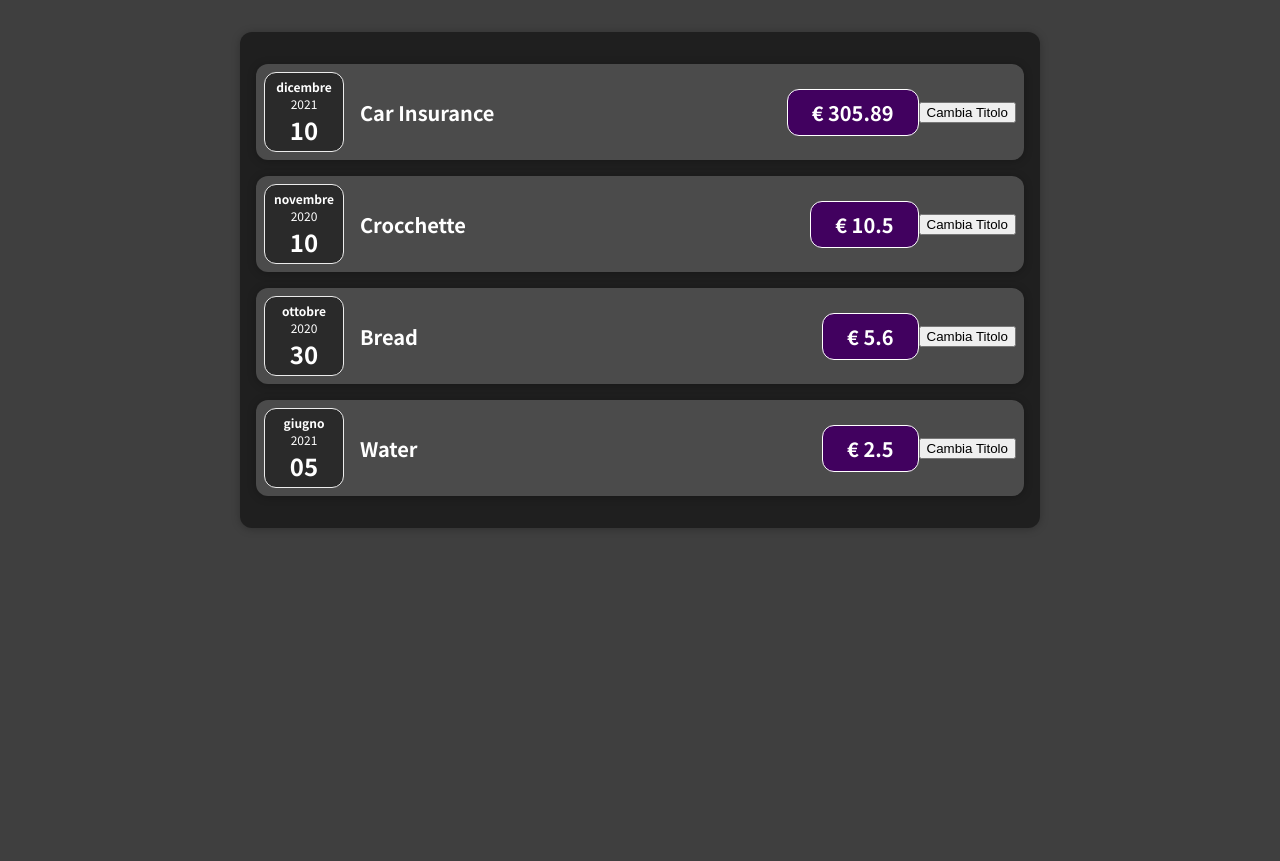
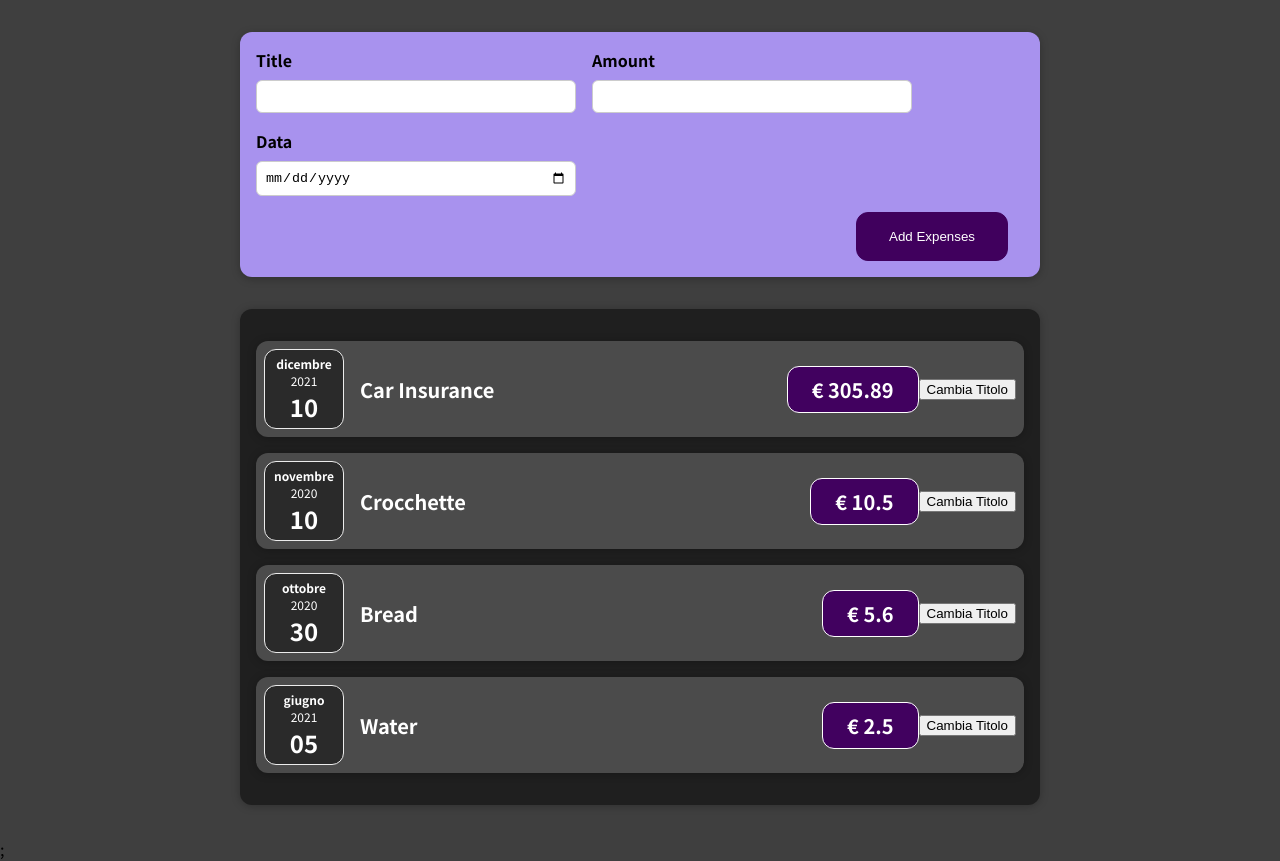
Before and after one commit to Arianna1996/Expenses, a React (Create React App) app: page / in a window 1280 px wide. Before the commit the page ends 800 px from the top, so only its background shows below. Built offline with nearby package versions, Linux system fonts and the light colour scheme.

Commit message:
second commit

```diff
--- a/src/App.js
+++ b/src/App.js
@@ -1,4 +1,5 @@
 import Expenses from "./components/Expenses/Expenses";
+import NewExpense from "./components/NewExpense/NewExpense";
 
 function App() {
   const expenses = [
@@ -28,7 +29,12 @@
     },
   ];
 
-  return <Expenses expenses={expenses} />;
+  return (
+    <div>
+      <NewExpense />
+      <Expenses expenses={expenses} />;
+    </div>
+  );
 }
 
 export default App;
--- a/src/components/Expenses/ExpenseItem.js
+++ b/src/components/Expenses/ExpenseItem.js
@@ -1,14 +1,14 @@
-import React from "react"; //Facoltativo
 import ExpenseDate from "./ExpenseDate";
 import "./ExpenseItem.css";
+import React, { useState } from "react";
 import Card from "../UI/Card";
 
 const ExpenseItem = (props) => {
-  let title = props.title;
-
+  const [title, setTitle] = useState(props.title);
+  console.log("ExpenseItem rivalutato da React");
   const clickHandler = () => {
-    title = "Aggiornato";
-    console.log("Cliccato!!");
+    setTitle("Update!");
+    console.log(title);
   };
   return (
     <Card className="expense-item">
--- /dev/null
+++ b/src/components/NewExpense/ExpenseForm.css
@@ -0,0 +1,25 @@
+.new-expense__controls {
+  display: flex;
+  flex-wrap: wrap;
+  gap: 1rem;
+  margin-bottom: 1rem;
+  text-align: left;
+}
+
+.new-expense__control label {
+  font-weight: bold;
+  margin-bottom: 0.5rem;
+  display: block;
+}
+
+.new-expense__control input {
+  padding: 0.5rem;
+  border-radius: 6px;
+  border: 1px solid #ccc;
+  width: 20rem;
+  max-width: 100%;
+}
+
+.new-expense__actions {
+  text-align: right;
+}
--- /dev/null
+++ b/src/components/NewExpense/ExpenseForm.js
@@ -0,0 +1,27 @@
+import "./ExpenseForm.css";
+
+const ExpenseForm = (props) => {
+  return (
+    <form>
+      <div className="new-expense__controls">
+        <div className="new-expense__control">
+          <label>Title</label>
+          <input type="text" />
+        </div>
+        <div className="new-expense__control">
+          <label>Amount</label>
+          <input type="number" min="0.01" step="0.01" />
+        </div>
+        <div className="new-expense__control">
+          <label>Data</label>
+          <input type="date" min="2019-01-01" max="2022-12-31" />
+        </div>
+      </div>
+      <div className="new-expense__actions">
+        <button type="submit">Add Expenses</button>
+      </div>
+    </form>
+  );
+};
+
+export default ExpenseForm;
--- /dev/null
+++ b/src/components/NewExpense/NewExpense.css
@@ -0,0 +1,21 @@
+.new-expense {
+  background-color: #a892ee;
+  padding: 1rem;
+  margin: 2rem auto;
+  width: 50rem;
+  max-width: 50rem;
+  max-width: 95%;
+  border-radius: 12px;
+  text-align: center;
+  box-shadow: 0 2px 8px rgba(0, 0, 0, 0.25);
+}
+
+.new-expense button {
+  cursor: pointer;
+  padding: 1rem 2rem;
+  border: 1px solid #40005d;
+  background-color: #40005d;
+  color: #fff;
+  border-radius: 12px;
+  margin-right: 1rem;
+}
--- /dev/null
+++ b/src/components/NewExpense/NewExpense.js
@@ -0,0 +1,13 @@
+import React from "react";
+import ExpenseForm from "./ExpenseForm";
+import "./NewExpense.css";
+
+const NewExpense = (props) => {
+  return (
+    <div className="new-expense">
+      <ExpenseForm />
+    </div>
+  );
+};
+
+export default NewExpense;
```
Also changed, not shown: 2 other files (tests, documents, lock files or other folders).
